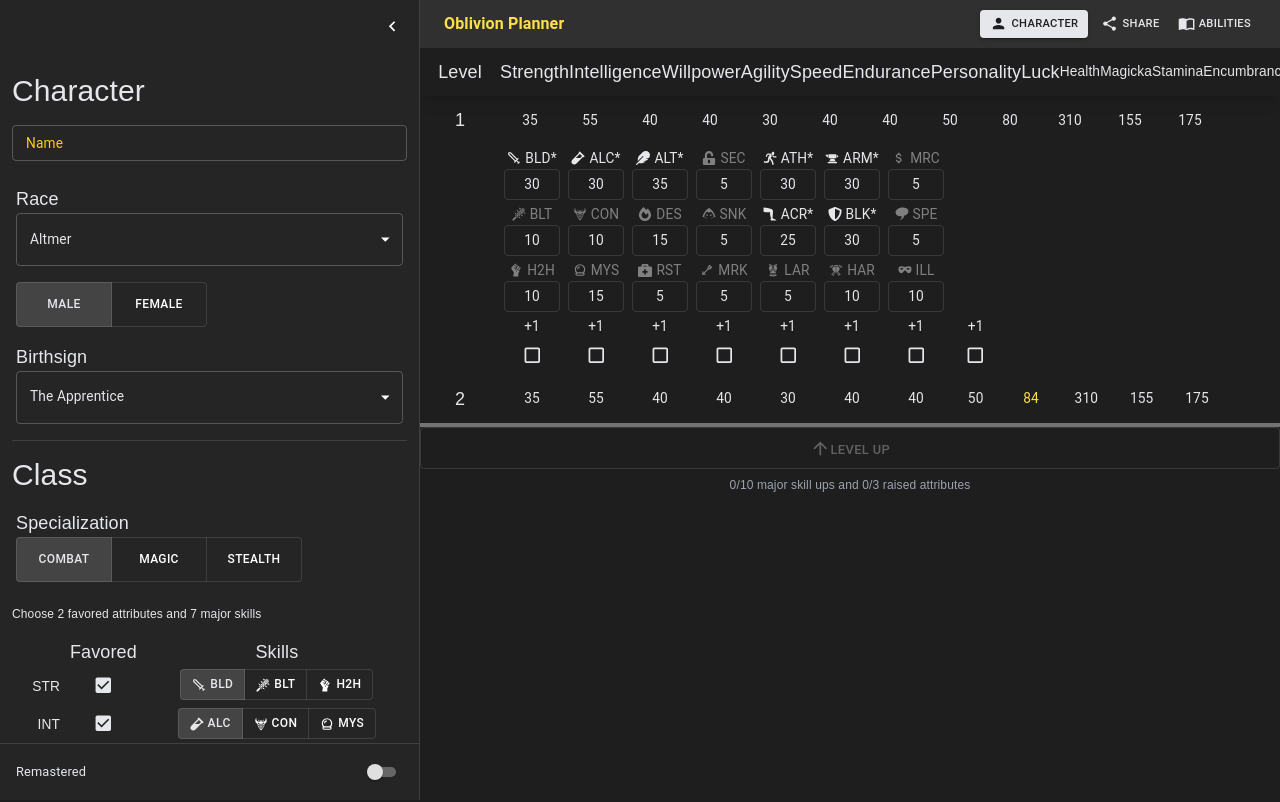
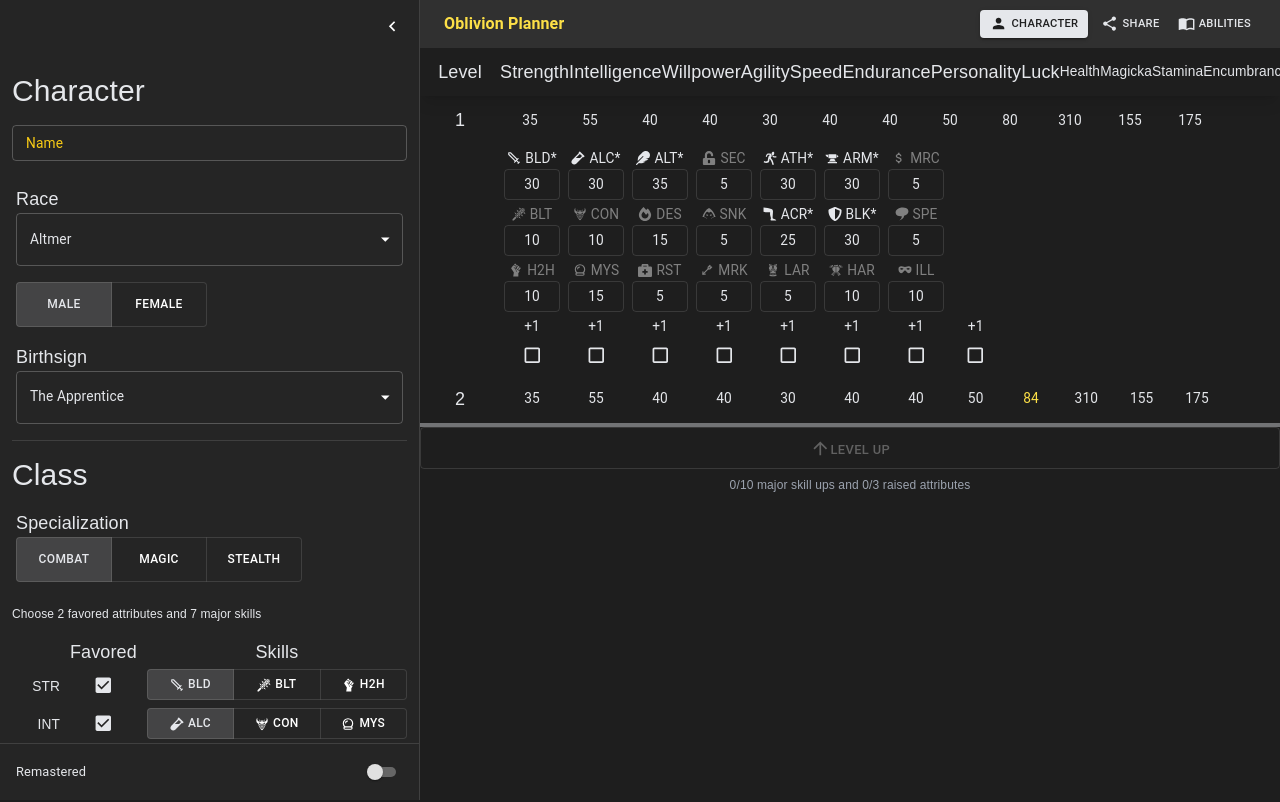
Before and after one commit to ScottMcDermid/oblivion-planner, a Next.js app: page / in a window 1280 px wide. Shown: the top 802 px of the page. Built offline with nearby package versions, Linux system fonts and the light colour scheme.

Commit message:
made skill button groups equal widths

```diff
--- a/src/components/CharacterDialog.tsx
+++ b/src/components/CharacterDialog.tsx
@@ -186,13 +186,14 @@ function CharacterContent({
                 },
               }}
             />
-            <ToggleButtonGroup value={majorSkills} sx={{ flexWrap: 'wrap' }}>
+            <ToggleButtonGroup value={majorSkills} sx={{ flexWrap: 'wrap', width: '100%' }}>
               {skillsByAttribute[attribute].map((skill) => (
                 <ToggleButton
                   key={skill}
-                  className="min-w-14 py-1 sm:min-w-32 lg:min-w-14"
+                  className="py-1"
                   value={skill}
                   onChange={() => handleToggleMajorSkill(skill)}
+                  sx={{ flex: 1 }}
                 >
                   <SkillIcon skill={skill} size={14} style={{ marginRight: 4 }} />
                   <span className="hidden sm:inline lg:hidden">{skill}</span>
```
